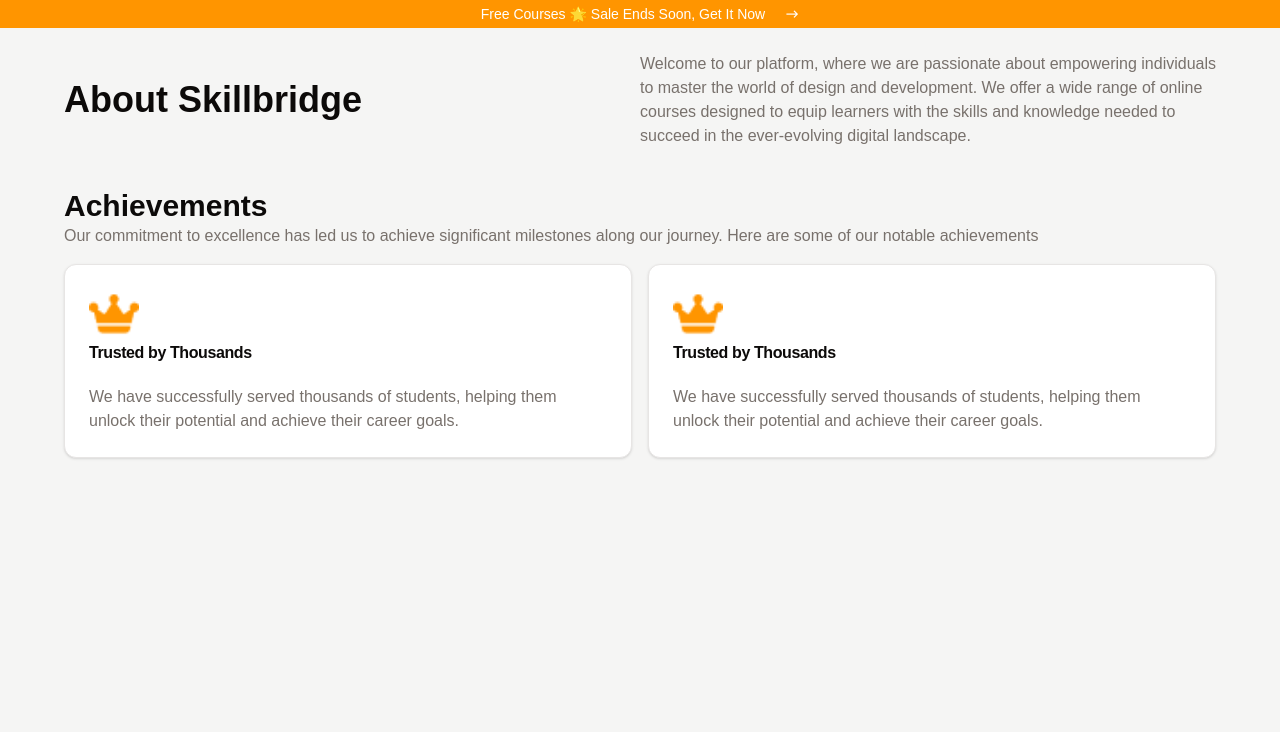
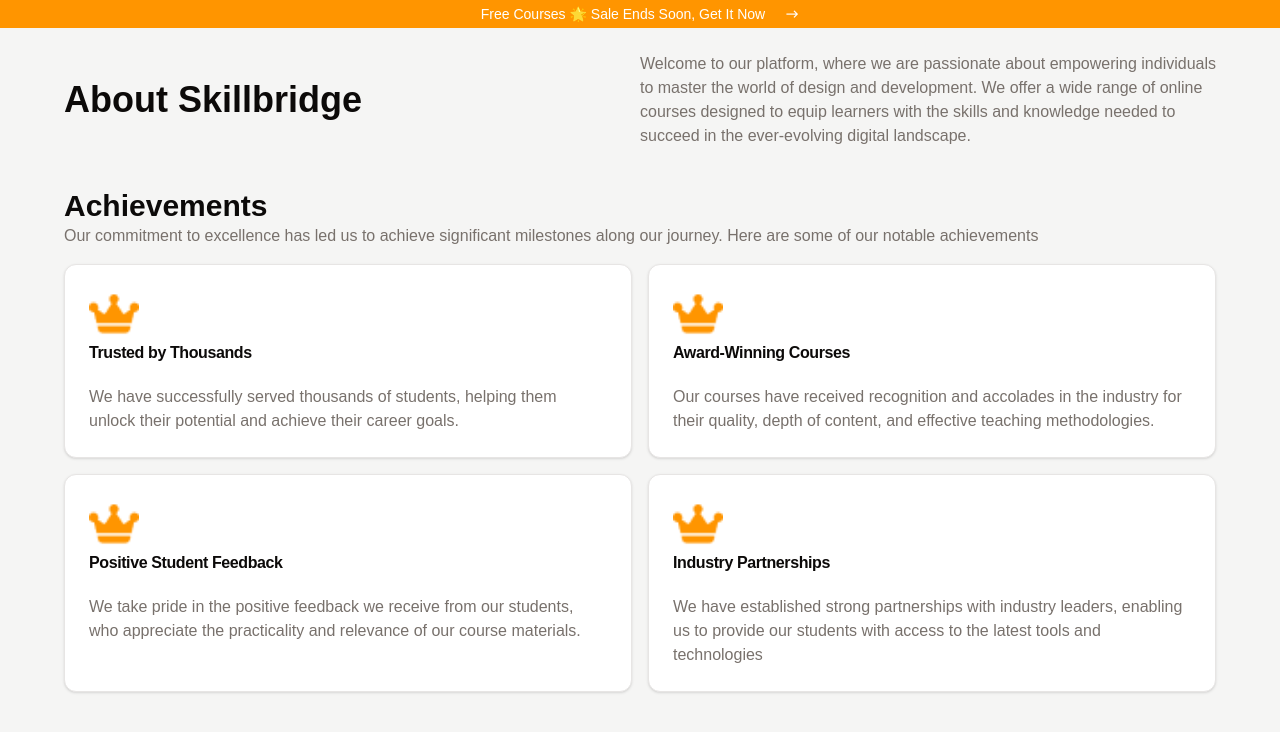
Before and after one commit to kasahun-welela/e-learning, a Next.js app: page /about in a window 1280 px wide. Shown: the top 732 px of the page. Built offline with nearby package versions, Linux system fonts and the light colour scheme.

Commit message:
render dynamically card content

```diff
--- a/app/about/page.tsx
+++ b/app/about/page.tsx
@@ -2,6 +2,33 @@
 import Image from "next/image";
 
 export default function page() {
+  const cardDetail = [
+    {
+      img: "",
+      title: "Trusted by Thousands",
+      description:
+        "We have successfully served thousands of students, helping them unlock their potential and achieve their career goals.",
+    },
+    {
+      img: "",
+      title: "Award-Winning Courses",
+      description:
+        "Our courses have received recognition and accolades in the industry for their quality, depth of content, and effective teaching methodologies.",
+    },
+    {
+      img: "",
+      title: "Positive Student Feedback",
+      description:
+        "We take pride in the positive feedback we receive from our students, who appreciate the practicality and relevance of our course materials.",
+    },
+    {
+      img: "",
+      title: "Industry Partnerships",
+      description:
+        "We have established strong partnerships with industry leaders, enabling us to provide our students with access to the latest tools and technologies",
+    },
+  ];
+
   return (
     <div className="max-w-[90%] mx-auto">
       <div className="py-6 md:flex justify-between items-center">
@@ -26,30 +53,17 @@
         </p>
       </div>
       <div className="grid grid-cols-1 md:grid-cols-2 gap-4">
+        {cardDetail.map((detail) => (
           <Card>
             <CardHeader>
               <Image src="/tool.png" alt="tool" width={50} height={50} />
-            <CardTitle>Trusted by Thousands</CardTitle>
+              <CardTitle>{detail.title}</CardTitle>
             </CardHeader>
             <CardContent>
-            <p className="text-muted-foreground ">
-              We have successfully served thousands of students, helping them
-              unlock their potential and achieve their career goals.
-            </p>
+              <p className="text-muted-foreground ">{detail.description}</p>
             </CardContent>
           </Card>
-        <Card>
-          <CardHeader>
-            <Image src="/tool.png" alt="tool" width={50} height={50} />
-            <CardTitle>Trusted by Thousands</CardTitle>
-          </CardHeader>
-          <CardContent>
-            <p className="text-muted-foreground ">
-              We have successfully served thousands of students, helping them
-              unlock their potential and achieve their career goals.
-            </p>
-          </CardContent>
-        </Card>
+        ))}
       </div>
     </div>
   );
```
Lines whose indentation alone changed are shown as unchanged.
